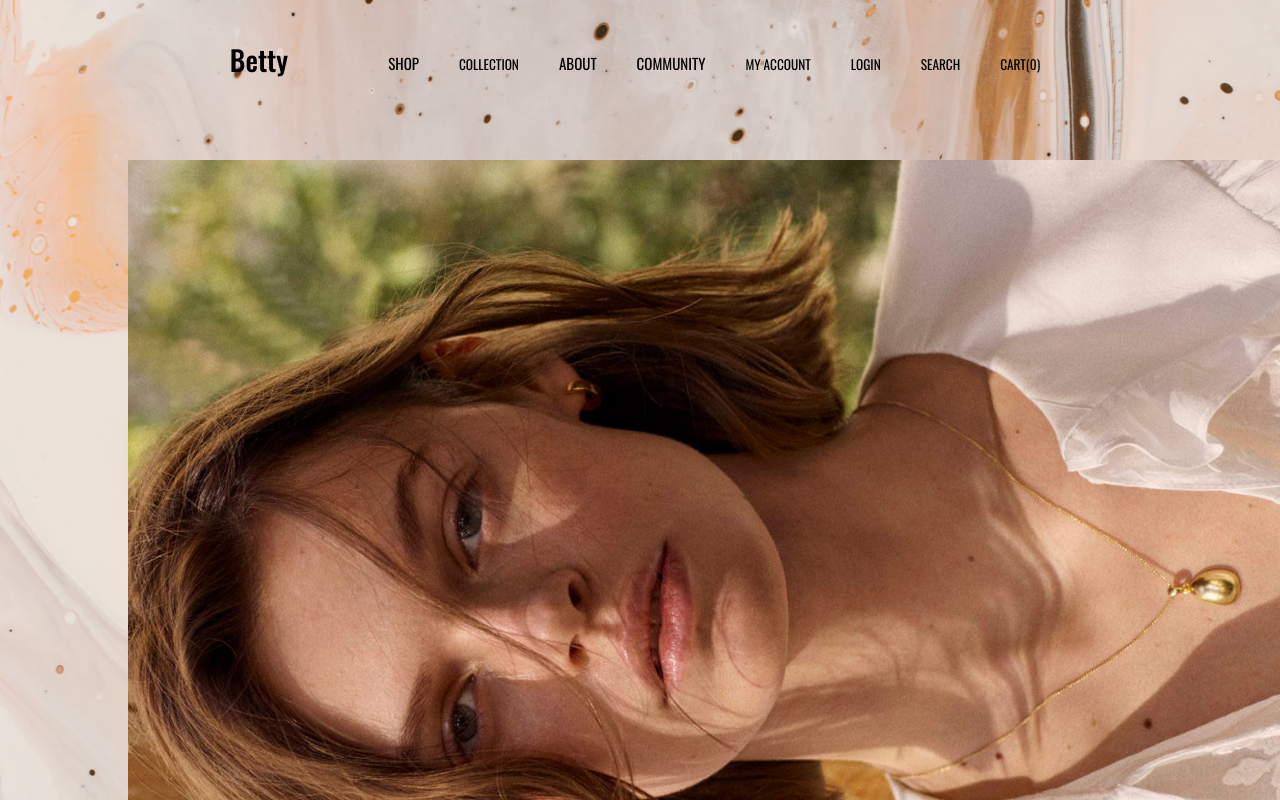
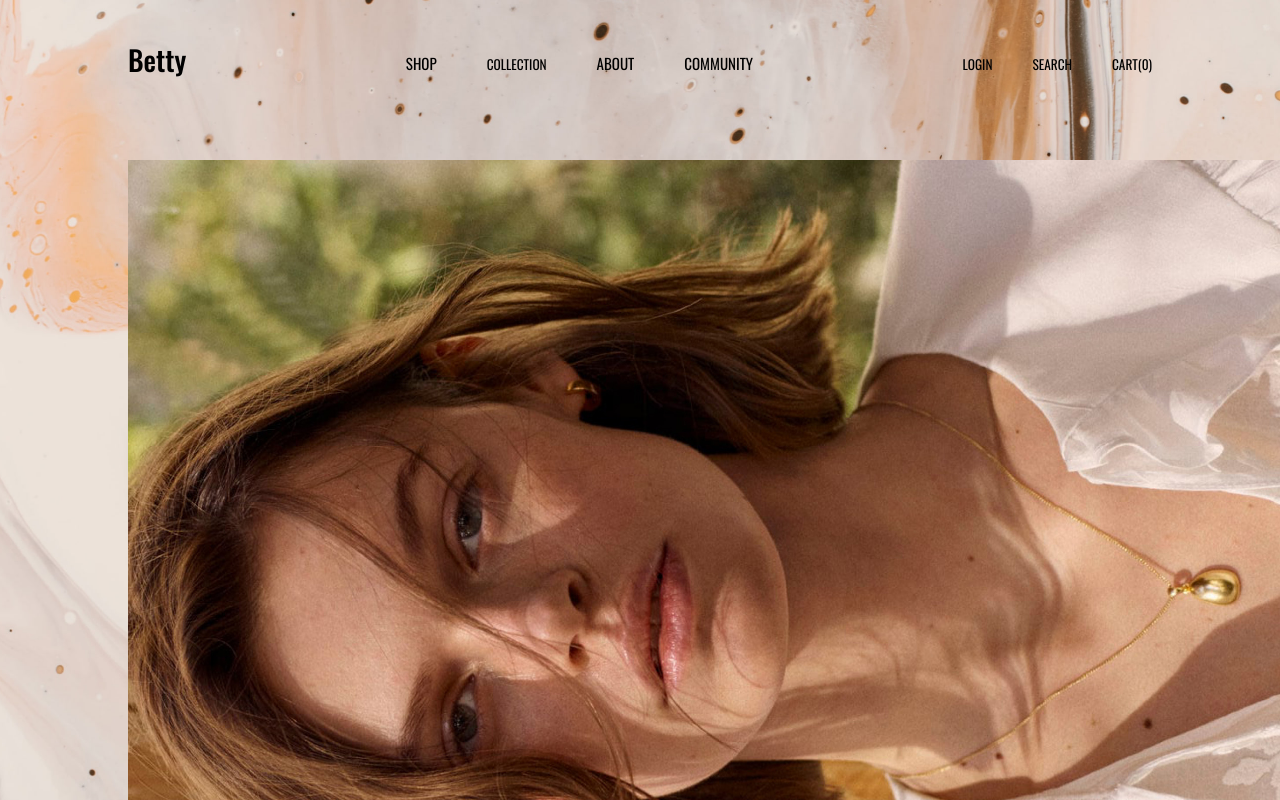
Before and after one commit to ejk0731/betty-react, a Next.js app: page / in a window 1280 px wide. Shown: the top 800 px of the page. Built offline with nearby package versions, Linux system fonts and the light colour scheme.

Commit message:
style: fix header layout

```diff
--- a/components/header/Header.module.scss
+++ b/components/header/Header.module.scss
@@ -1,13 +1,20 @@
 .header {
-  display: flex;
-  justify-content: center;
-  align-items: flex-end;
   position: fixed;
   top: 0;
   right: 0;
   left: 0;
+  width: 100%;
   height: 90px;
-  padding: 0 30px;
+  z-index: 100;
+
+  .header_wrap {
+    display: flex;
+    justify-content: space-between;
+    align-items: flex-end;
+    width: 80%;
+    height: 100%;
+    margin: 0 auto;
+  }
 
   &.is_active {
     background: rgba(236, 229, 225, 0.5);
@@ -17,6 +24,7 @@
   .logo {
     display: inline-block;
     padding: 10px;
+    padding-left: 0;
 
     h1 {
       margin: 0;
@@ -26,18 +34,26 @@
   }
 
   .main_nav {
-    margin-left: 70px;
+    margin-left: 20px;
 
     .main_nav_item {
       display: inline-block;
-      padding: 5px 20px 15px;
+      padding: 15px 20px;
+
+      &:not(:first-child) {
+        margin-left: 10px;
+      }
     }
   }
 
   .sub_nav {
     .sub_nav_item {
       display: inline-block;
-      padding: 5px 20px 15px;
+      padding: 15px 20px;
+
+      &:last-child {
+        padding-right: 0;
+      }
     }
   }
 }
--- a/components/header/Header.tsx
+++ b/components/header/Header.tsx
@@ -5,6 +5,7 @@ import NavLink from './NavLink';
 export default function Header() {
   return (
     <header className={styles.header}>
+      <div className={styles.header_wrap}>
         <Link href={'/'} className={styles.logo}>
           <h1>Betty</h1>
         </Link>
@@ -43,11 +44,12 @@ export default function Header() {
             <li className={styles.main_nav_item}>
               <NavLink href={'/community'}>COMMUNITY</NavLink>
             </li>
-          <li className={styles.main_nav_item}>
+            {/* <li className={styles.main_nav_item}>
               <button type="button">MY ACCOUNT</button>
-          </li>
+            </li> */}
           </ul>
         </nav>
+
         <ul className={styles.sub_nav}>
           <li className={styles.sub_nav_item}>
             <button type="button">LOGIN</button>
@@ -61,6 +63,7 @@ export default function Header() {
             </button>
           </li>
         </ul>
+      </div>
     </header>
   );
 }
```
Lines whose indentation alone changed are shown as unchanged.
